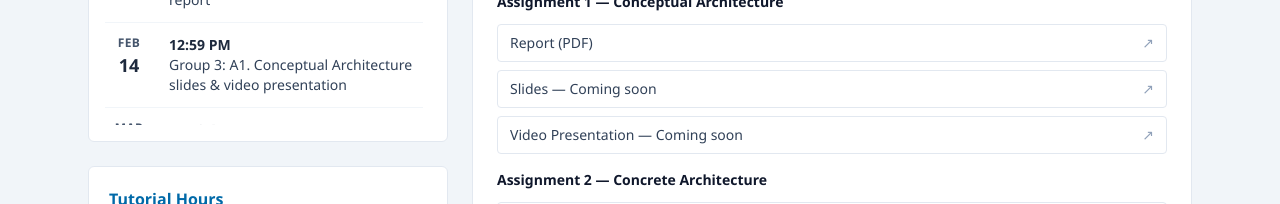
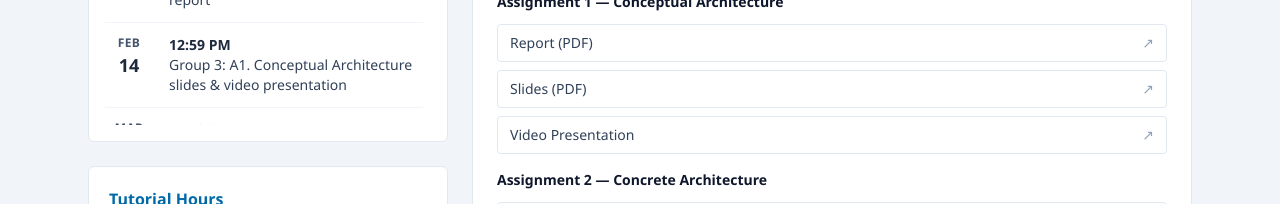
Before and after one commit to WebOps2/OMMKPN-Not-Found--404-, a Next.js app in the folder 322-website/: page / in a window 1280 px wide. Shown: the part 734-938 px from the top of the page. Built offline with nearby package versions, Linux system fonts and the light colour scheme.

Commit message:
feat: add Slides.pdf and update links to PDF and video presentation on homepage

```diff
--- a/322-website/app/page.tsx
+++ b/322-website/app/page.tsx
@@ -372,20 +372,24 @@ export default function Home() {
                       <span>Report (PDF)</span>
                       <span className="text-slate-400">↗</span>
                     </a>
-                    <button
-                      type="button"
+                    <a
                       className="flex w-full items-center justify-between rounded border border-slate-200 bg-white px-3 py-2 text-left text-sm text-slate-700 hover:bg-slate-50"
+                      href="/group_files/Slides.pdf"
+                      target="_blank"
+                      rel="noreferrer"
                     >
-                      <span>Slides — Coming soon</span>
+                      <span>Slides (PDF)</span>
                       <span className="text-slate-400">↗</span>
-                    </button>
-                    <button
-                      type="button"
+                    </a>
+                    <a
                       className="flex w-full items-center justify-between rounded border border-slate-200 bg-white px-3 py-2 text-left text-sm text-slate-700 hover:bg-slate-50"
+                      href="https://www.youtube.com/watch?v=4gD9TIHQlRs"
+                      target="_blank"
+                      rel="noreferrer"
                     >
-                      <span>Video Presentation — Coming soon</span>
+                      <span>Video Presentation</span>
                       <span className="text-slate-400">↗</span>
-                    </button>
+                    </a>
                   </div>
                 </div>
                 <div>
```
Also changed, not shown: 1 other file (tests, documents, lock files or other folders).
